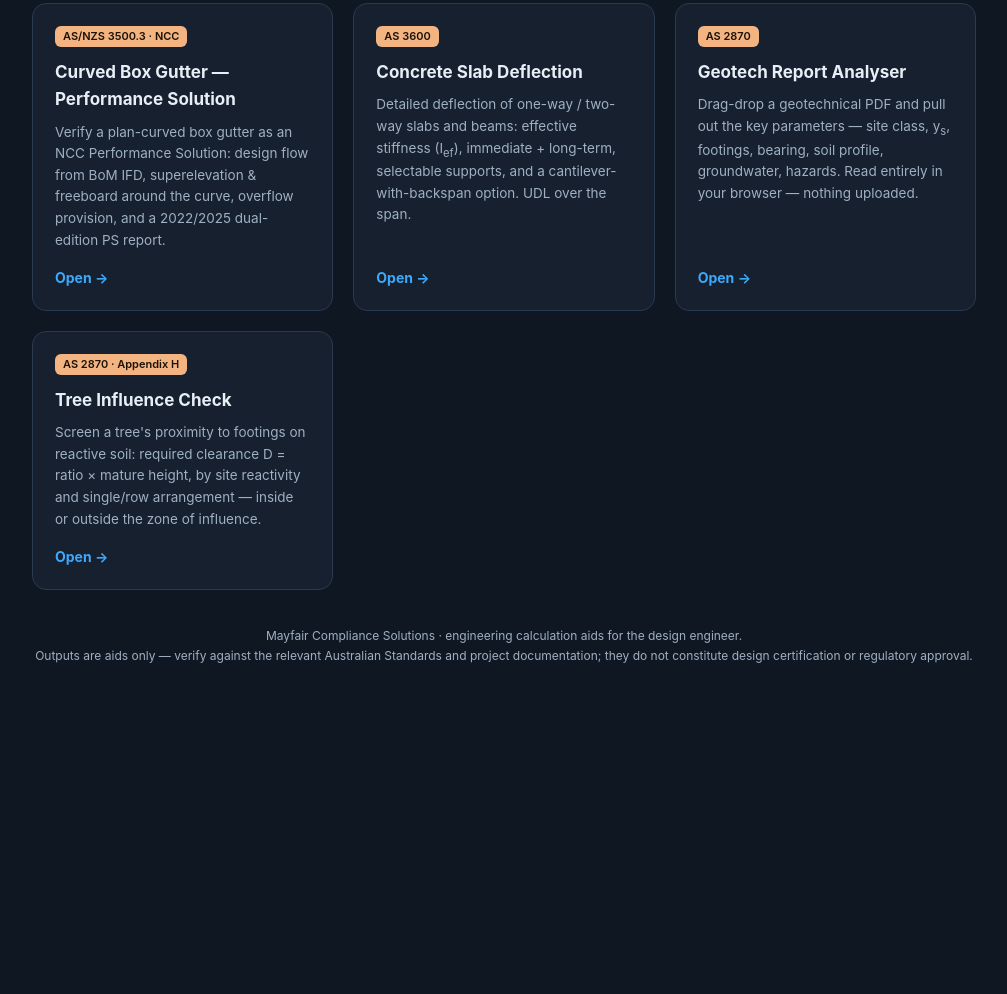
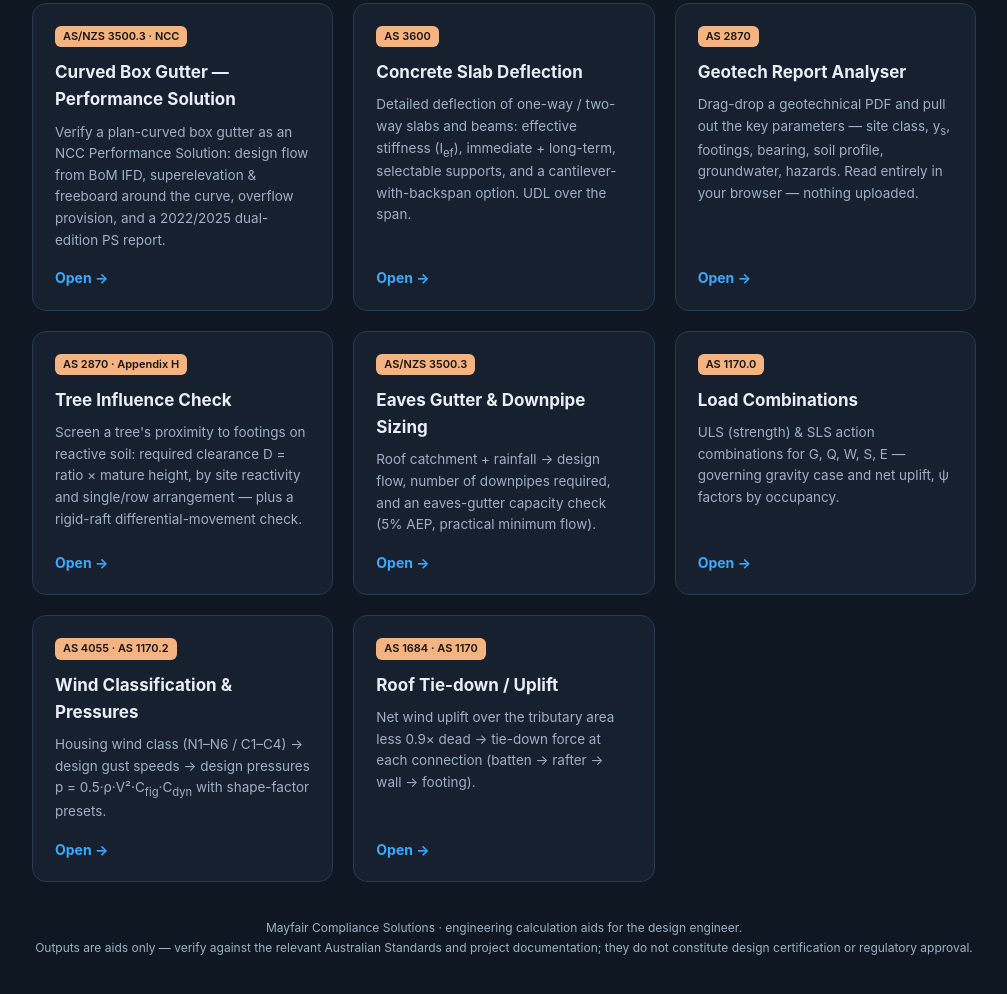
Before and after one commit to jackmfc/jackmfc.github.io, a plain HTML site: page index.html in a window 1280 px wide. Shown: the part 216-1210 px from the top of the page, without its empty margins (136-1143 px from the left). Before the commit the page ends 962 px from the top, so only its background shows below. Drawn offline with Linux system fonts and the light colour scheme.

Commit message:
Home: add eaves gutter, load combinations, wind, tie-down cards
Co-Authored-By: Claude Opus 4.8 <noreply@anthropic.com>

```diff
--- a/index.html
+++ b/index.html
@@ -68,7 +68,39 @@
         <span class="bar"></span>
         <span class="badge">AS 2870 · Appendix H</span>
         <h2>Tree Influence Check</h2>
-        <p>Screen a tree's proximity to footings on reactive soil: required clearance D = ratio × mature height, by site reactivity and single/row arrangement — inside or outside the zone of influence.</p>
+        <p>Screen a tree's proximity to footings on reactive soil: required clearance D = ratio × mature height, by site reactivity and single/row arrangement — plus a rigid-raft differential-movement check.</p>
+        <span class="open">Open →</span>
+      </a>
+
+      <a class="card" href="/eaves-gutter/">
+        <span class="bar"></span>
+        <span class="badge">AS/NZS 3500.3</span>
+        <h2>Eaves Gutter &amp; Downpipe Sizing</h2>
+        <p>Roof catchment + rainfall → design flow, number of downpipes required, and an eaves-gutter capacity check (5% AEP, practical minimum flow).</p>
+        <span class="open">Open →</span>
+      </a>
+
+      <a class="card" href="/load-combinations/">
+        <span class="bar"></span>
+        <span class="badge">AS 1170.0</span>
+        <h2>Load Combinations</h2>
+        <p>ULS (strength) &amp; SLS action combinations for G, Q, W, S, E — governing gravity case and net uplift, ψ factors by occupancy.</p>
+        <span class="open">Open →</span>
+      </a>
+
+      <a class="card" href="/wind-load/">
+        <span class="bar"></span>
+        <span class="badge">AS 4055 · AS 1170.2</span>
+        <h2>Wind Classification &amp; Pressures</h2>
+        <p>Housing wind class (N1–N6 / C1–C4) → design gust speeds → design pressures p = 0.5·ρ·V²·C<sub>fig</sub>·C<sub>dyn</sub> with shape-factor presets.</p>
+        <span class="open">Open →</span>
+      </a>
+
+      <a class="card" href="/roof-tiedown/">
+        <span class="bar"></span>
+        <span class="badge">AS 1684 · AS 1170</span>
+        <h2>Roof Tie-down / Uplift</h2>
+        <p>Net wind uplift over the tributary area less 0.9× dead → tie-down force at each connection (batten → rafter → wall → footing).</p>
         <span class="open">Open →</span>
       </a>
 
```
